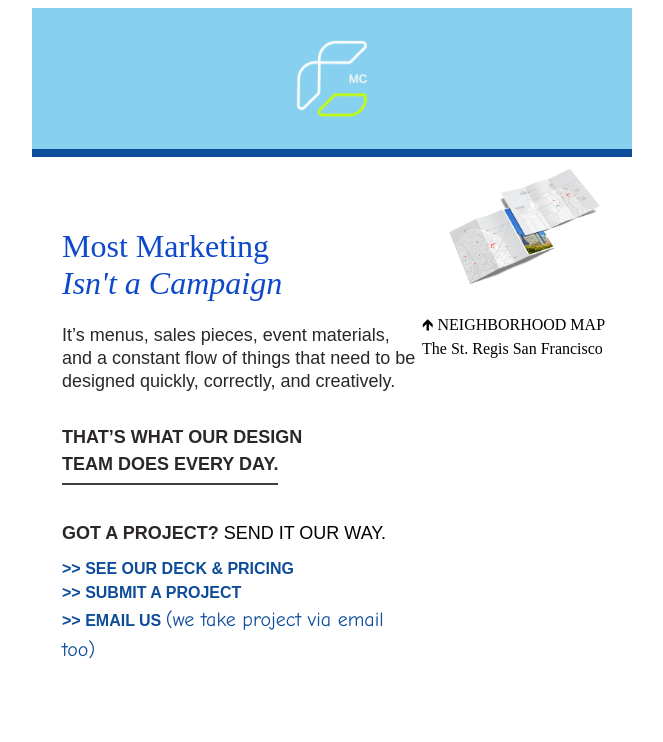
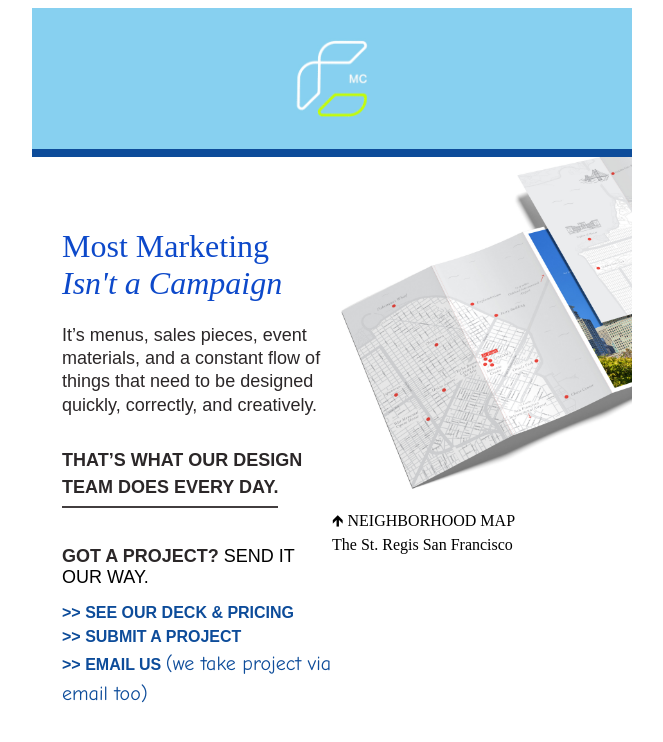
Before and after one commit to VincinChristmas/Agency-email, a plain HTML site: page index.html in a window 1280 px wide. Shown: the whole page, without its empty margins (308-971 px from the left). Drawn offline with Linux system fonts and the light colour scheme; a web font is replaced by a local one.

Commit message:
fixed the imaged. Cropped it to get the portion that I needed that would prevent me from using inline styles

```diff
--- a/index.html
+++ b/index.html
@@ -51,7 +51,7 @@
         <table width="100%" border="0" cellspacing="0" cellpadding="0">
             <tr>
                 <!--Head Headline left column-->
-                <td width="65%" valign="top" style="padding-top: 50px; padding-left: 30px;">
+                <td width="50%" valign="top" style="padding-top: 50px; padding-left: 30px;">
                     <h1 style="color: #0D49CA; font-family: 'Baskerville', 'Times New Roman', Georgia, serif; font-weight: 400;">Most Marketing <br> <span style="font-style: italic;">Isn't a Campaign</span></h1>
 
                                         <p style="color: #2b2728; font-family: 'Arial', 'Times New Roman', Georgia, serif; font-size: 18px; font-weight: 500; line-height: 1.3;">It’s menus, sales pieces, event materials,
@@ -69,8 +69,8 @@
                 </td>
 
                 <!--Head Headline right column-->
-                <td width="35%" valign="top" style="padding: 0; margin: 0; ">
-                    <img src="Images/map.jpg" alt="Map" width="100%" style="display: block;">
+                <td width="50%" valign="top" style="padding: 0; margin: 0; ">
+                    <img src="Images/map.jpeg" alt="Map" width="100%" style="display: block;">
                     <p>🡹 NEIGHBORHOOD MAP<br>
                         <span>The St. Regis San Francisco</span></p>
                 </td>
```
Also changed, not shown: Images/map.jpeg (added), Images/map.jpg (deleted).
